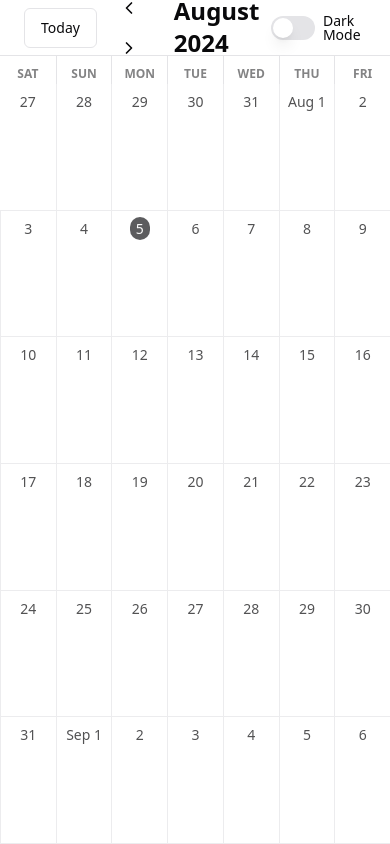
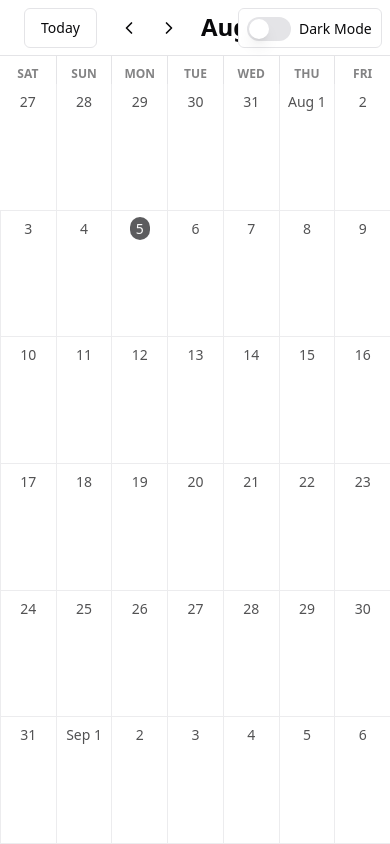
Before and after one commit to ALSA98/react-calendar, a React (Vite) app: page / in a window 390 px wide. Built offline with nearby package versions, Linux system fonts and the light colour scheme.

Commit message:
feat: Move dark mode outside of calendar

```diff
--- a/src/App.tsx
+++ b/src/App.tsx
@@ -1,8 +1,19 @@
 import Calendar from "@/components/Calendar";
-import { useState } from "react";
+import { useEffect, useState } from "react";
 import type { CalendarEvent, NewCalendarEvent } from "@/types";
+import SwitchWithLabel from "./components/ui/SwitchWithLabel";
 
 function App() {
+  // === mock dark mode ======
+  const [isDarkMode, setIsDarkMode] = useState(false);
+  useEffect(() => {
+    if (isDarkMode) {
+      document.body.classList.add("dark");
+    } else {
+      document.body.classList.remove("dark");
+    }
+  }, [isDarkMode]);
+  // =========================
   // === mock API behavior ===
   const [events, setEvents] = useState<CalendarEvent[]>([
     { color: "red", isAllDay: true, name: "test", id: "123", date: new Date() },
@@ -18,6 +29,17 @@ function App() {
 
   return (
     <div className="h-screen w-screen">
+      <div
+        className="fixed end-2 top-2 h-10 w-36 rounded-md border bg-background p-2 lg:end-3
+          lg:top-3"
+      >
+        <SwitchWithLabel
+          label="Dark Mode"
+          defaultChecked={isDarkMode}
+          onCheckedChange={(checked) => setIsDarkMode(checked)}
+          className="ms-auto"
+        />
+      </div>
       <Calendar getIntervalEvents={getIntervalEvents} onAdd={postEvent} />
     </div>
   );
--- a/src/components/Calendar.tsx
+++ b/src/components/Calendar.tsx
@@ -1,7 +1,6 @@
 import { useEffect, useState } from "react";
 import CalendarHeader from "@/components/CalendarHeader";
 import CalendarMonth from "@/components/CalendarMonth";
-import SwitchWithLabel from "@/components/ui/SwitchWithLabel";
 import dayjs from "dayjs";
 import en from "dayjs/locale/en";
 import EventProvider from "@/context/EventContext";
@@ -19,8 +18,6 @@ const Calendar = ({ getIntervalEvents, onAdd }: Props) => {
   const [intervalEnd, setIntervalEnd] = useState<Date>();
   const [events, setEvents] = useState<CalendarEvent[]>([]);
   const [selectedDay, setSelectedDay] = useState(dayjs(today));
-
-  const [isDarkMode, setIsDarkMode] = useState(false);
 
   dayjs.locale({ ...en, weekStart: 6 });
 
@@ -40,19 +37,9 @@ const Calendar = ({ getIntervalEvents, onAdd }: Props) => {
   }, [intervalStart, intervalEnd]);
 
   return (
-    <div
-      className={`flex h-full w-full flex-col bg-background ${isDarkMode ? "dark" : ""}`}
-    >
+    <div className="flex h-full w-full flex-col bg-background">
       <CalendarHeader
         selectedDay={selectedDay}
-        darkModeSwitch={
-          <SwitchWithLabel
-            label="Dark Mode"
-            defaultChecked={isDarkMode}
-            onCheckedChange={(checked) => setIsDarkMode(checked)}
-            className="ms-auto"
-          />
-        }
         onNavigation={(newDay: Dayjs) => setSelectedDay(newDay)}
       />
       <EventProvider events={events} onAdd={onAdd}>
--- a/src/components/CalendarHeader.tsx
+++ b/src/components/CalendarHeader.tsx
@@ -1,25 +1,18 @@
-import { ReactNode } from "react";
 import CalendarHeaderNavigator from "@/components/CalendarHeaderNavigator";
 import type { Dayjs } from "dayjs";
 
 type Props = {
   selectedDay: Dayjs;
-  darkModeSwitch: ReactNode;
   onNavigation: (newDay: Dayjs) => void;
 };
 
-const CalendarHeader = ({
-  selectedDay,
-  darkModeSwitch,
-  onNavigation,
-}: Props) => {
+const CalendarHeader = ({ selectedDay, onNavigation }: Props) => {
   return (
     <div className="flex h-14 items-center border-b px-6 py-2 lg:h-16">
       <CalendarHeaderNavigator
         selectedDay={selectedDay}
         onNavigation={onNavigation}
       />
-      {darkModeSwitch}
     </div>
   );
 };
```
